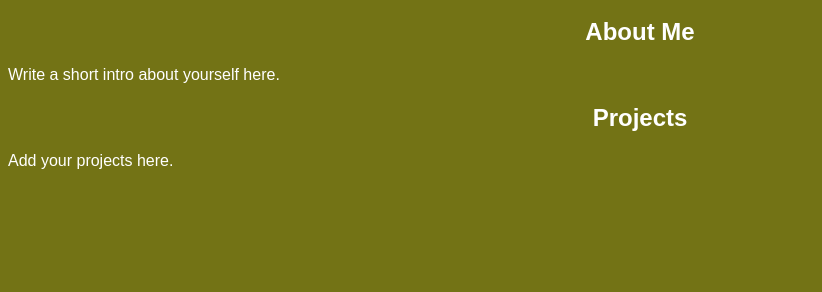
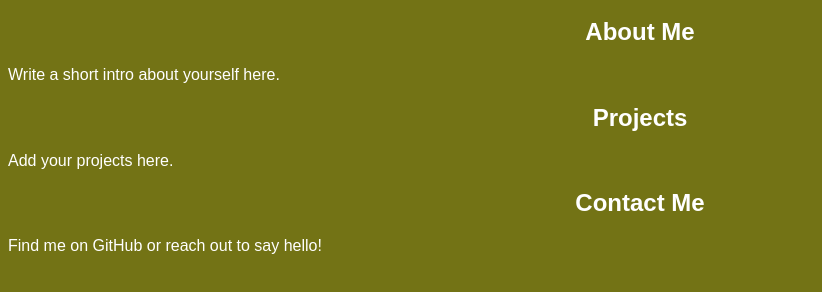
Before and after one commit to saikaushilkatta/Personal-Site, a plain HTML site: page index.html in a window 1280 px wide. Shown: the part 100-392 px from the top of the page, without its empty margins (0-822 px from the left). Drawn offline with Linux system fonts and the light colour scheme.

Commit message:
Add contact section to index.html
Added a new 'Contact Me' section to the webpage.

```diff
--- a/index.html
+++ b/index.html
@@ -24,5 +24,11 @@
         <h2>Projects</h2>
         <p>Add your projects here.</p>
     </section>
+
+    <section id="contact">
+        <h2>Contact Me</h2>
+        <p>Find me on GitHub or reach out to say hello!</p>
+    </section>
+
 </body>
 </html>
```
